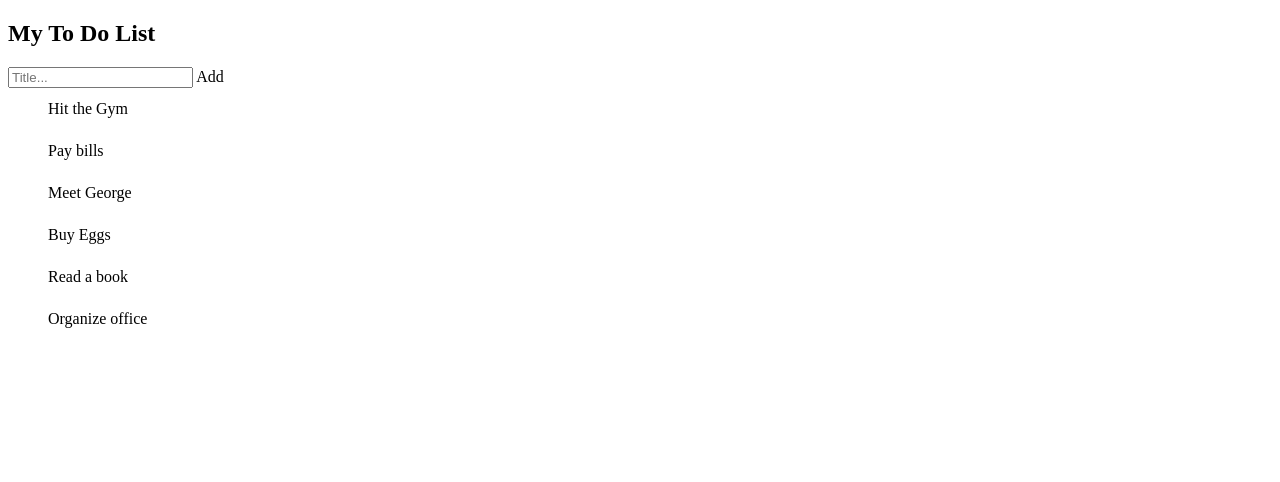
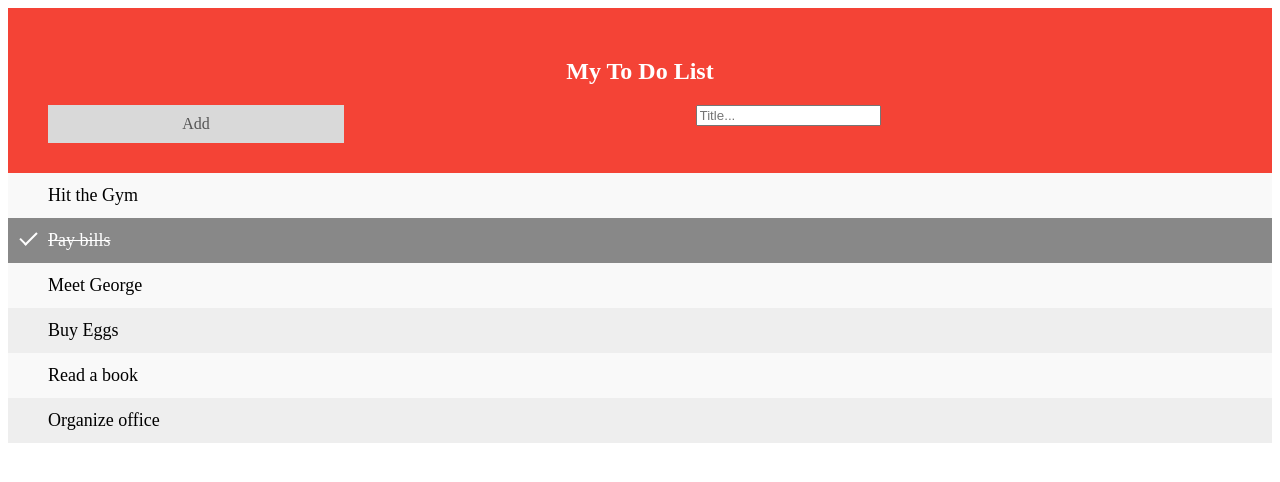
Before and after one commit to batuhaandogan/To-do-list-app, a plain HTML site: page index.html in a window 1280 px wide. Drawn offline with Linux system fonts and the light colour scheme.

Commit message:
adding the js and saving the rest files

```diff
--- a/index.css
+++ b/index.css
@@ -12,4 +12,95 @@ ul li {
     cursor: pointer;
     position: relative;
     padding: 12px 8px 12px 40px;
+    background: #eee;
+    font-size: 18px;
+    transition: 0.2s;
+
+     /* make the list items unselectable */
+
+     -webkit-user-select: none;
+     -moz-user-select: none;
+     -ms-user-select: none;
+     user-select: none;
 }
+
+ul li:nth-child(odd) {
+    background: #f9f9f9;
+}
+
+
+
+ul li.checked {
+    background: #888;
+    color: #fff;
+    text-decoration: line-through;
+}
+
+
+ul li.checked::before {
+    content: '';
+    position: absolute;
+    border-color: #fff;
+    border-style: solid;
+    border-width: 0 2px 2px 0;
+    top: 10px;
+    left: 16px;
+    transform: rotate(45deg);
+    height: 15px;
+    width: 7px;
+}
+
+.close {
+    position: absolute;
+    right: 0;
+    top: 0;
+    padding: 12px 16px 12px 16px;
+}
+
+
+.close:hover {
+    background-color: #f44336;
+    color: white;
+}
+
+.header {
+    background-color: #f44336;
+    padding: 30px 40px;
+    color: white;
+    text-align: center;
+}
+
+.header:after {
+    content: " ";
+    display: table;
+    clear: both;
+
+}
+
+.input {
+    margin: 0;
+    border: none;
+    border-radius: 0;
+    width: 75%;
+    padding: 10px;
+    float: left;
+    font-size: 16px;
+}
+
+.addBtn {
+    padding: 10px;
+    width: 25%;
+    background: #d9d9d9;
+    color: #555;
+    float: left;
+    text-align: center;
+    font-size: 16px;
+    cursor: pointer;
+    transition: 0.3;
+    border-radius: 0;
+}
+
+
+.addBtn:hover {
+    background-color: #bbb;
+}
--- a/index.html
+++ b/index.html
@@ -6,6 +6,7 @@
     <meta http-equiv="X-UA-Compatible" content="ie=edge">
     <title>To-do-List</title>
     <link rel="stylesheet" href="index.css">
+    <script src="index.js"></script>
 </head>
 <body>
     <div class="header">
```
Also changed, not shown: index.js (added).
